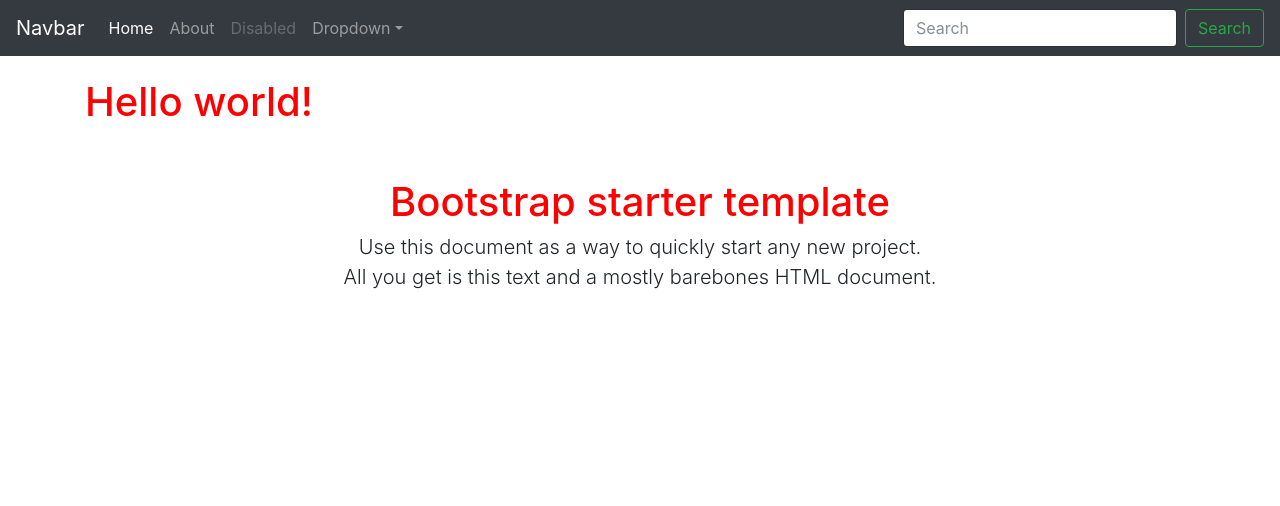
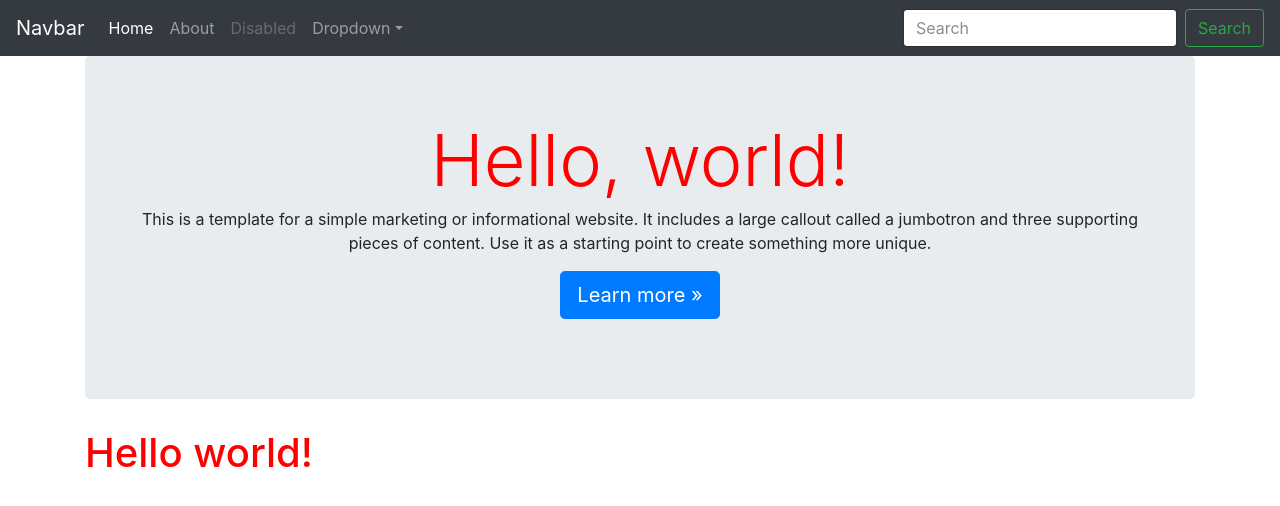
Before and after one commit to iitim/SWE_eCommerceSite, a Django app: page / in a window 1280 px wide. Shown: the top 506 px of the page. Run offline with Django 3.2, Linux system fonts and the light colour scheme; some libraries are stand-ins or nearby versions.

Commit message:
make web more beautiful

```diff
--- a/src/profiles/templates/base.html
+++ b/src/profiles/templates/base.html
@@ -15,7 +15,7 @@
     <link href="{% static 'css/bootstrap.min.css' %}" rel="stylesheet">
 
     <!-- Custom styles for this template -->
-    <link href="{% static 'css/starter-template.css' %}" rel="stylesheet">
+    <link href="{% static 'css/jumbotron.css' %}" rel="stylesheet">
     <link rel='stylesheet' href='{% static "css/main.css" %}'/>
   </head>
 
@@ -24,12 +24,14 @@
     {% include 'navbar.html' %}
 
     <div class="container">
+        {% block jumbotron %}
+        {% endblock %}
+
         {% block content %}
         {% endblock %}
-      <div class="starter-template">
-        <h1>Bootstrap starter template</h1>
-        <p class="lead">Use this document as a way to quickly start any new project.<br> All you get is this text and a mostly barebones HTML document.</p>
-      </div>
+
+        {% block styles %}
+        {% endblock %}
 
     </div><!-- /.container -->
 
--- a/src/profiles/templates/home.html
+++ b/src/profiles/templates/home.html
@@ -1,7 +1,21 @@
 {% extends 'base.html' %}
 
-{% block two %}
-    <h1>hello</h1>
+{% block styles %}
+<style>
+    .jumbotron {
+        text-align: center;
+    }
+</style>
+{% endblock %}
+
+{% block jumbotron %}
+    <div class="jumbotron">
+        <div class="container">
+            <h1 class="display-3">Hello, world!</h1>
+            <p>This is a template for a simple marketing or informational website. It includes a large callout called a jumbotron and three supporting pieces of content. Use it as a starting point to create something more unique.</p>
+            <p><a class="btn btn-primary btn-lg" href="#" role="button">Learn more &raquo;</a></p>
+        </div>
+    </div>
 {% endblock %}
 
 {% block content %}
--- a/src/profiles/templates/navbar.html
+++ b/src/profiles/templates/navbar.html
@@ -6,10 +6,12 @@
 
     <div class="collapse navbar-collapse" id="navbarsExampleDefault">
     <ul class="navbar-nav mr-auto">
-        <li class="nav-item active">
+        {% url 'home' as home %}
+        {% url 'about' as about %}
+        <li class="nav-item {% if request.path == home %} active {% endif %}">
         <a class="nav-link" href="{% url 'home' %}">Home <span class="sr-only">(current)</span></a>
         </li>
-        <li class="nav-item">
+        <li class="nav-item {% if request.path == about %} active {% endif %}">
         <a class="nav-link" href="{% url 'about' %}">About</a>
         </li>
         <li class="nav-item">
--- /dev/null
+++ b/static/static/css/jumbotron.css
@@ -0,0 +1,4 @@
+/* Move down content because we have a fixed navbar that is 3.5rem tall */
+body {
+  padding-top: 3.5rem;
+}
--- a/static/static/css/starter-template.css
+++ /dev/null
@@ -1,7 +0,0 @@
-body {
-  padding-top: 5rem;
-}
-.starter-template {
-  padding: 3rem 1.5rem;
-  text-align: center;
-}
```
